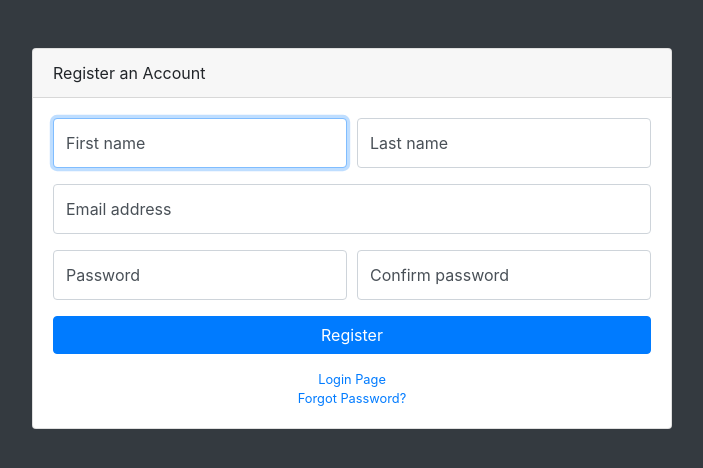
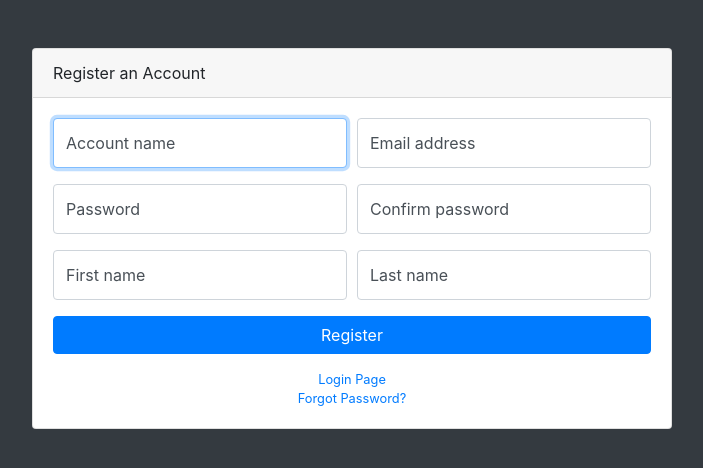
Before and after one commit to klein203/DjangoProject, a Django app: page /soccer/register in a window 1280 px wide. Shown: the top 468 px of the page, without its empty margins (288-991 px from the left). Run offline with Django 3.2, Linux system fonts and the light colour scheme; some libraries are stand-ins or nearby versions.

Commit message:
update, test html

```diff
--- a/soccer/admin.py
+++ b/soccer/admin.py
@@ -1,5 +1,6 @@
 from django.contrib import admin
 from .models import Nation, Team, League, Schedule, Match
+from .models import Test
 
 
 # Register your models here.
@@ -60,3 +61,4 @@ admin.site.register(Nation)
 admin.site.register(Team, TeamAdmin)
 admin.site.register(League, LeagueAdmin)
 admin.site.register(Schedule, ScheduleAdmin)
+admin.site.register(Test)
--- a/soccer/templates/soccer/register.html
+++ b/soccer/templates/soccer/register.html
@@ -26,28 +26,25 @@
     <div class="card card-register mx-auto mt-5">
       <div class="card-header">Register an Account</div>
       <div class="card-body">
-        <form>
+        <form id='registerForm' action="{% url 'soccer:register' %}" method="post">
+<!--          {% if message %}-->
+<!--          <div class="alert alert-warning">{{ message }}</div>-->
+<!--          {% endif %}-->
           {% csrf_token %}
           <div class="form-group">
             <div class="form-row">
               <div class="col-md-6">
                 <div class="form-label-group">
-                  <input type="text" id="firstName" class="form-control" placeholder="First name" required="required" autofocus="autofocus">
-                  <label for="firstName">First name</label>
+                  <input type="text" id="inputName" class="form-control" placeholder="Account name" required="required" autofocus="autofocus">
+                  <label for="firstName">Account name</label>
                 </div>
               </div>
               <div class="col-md-6">
                 <div class="form-label-group">
-                  <input type="text" id="lastName" class="form-control" placeholder="Last name" required="required">
-                  <label for="lastName">Last name</label>
+                  <input type="email" id="inputEmail" class="form-control" placeholder="Email address" required="required">
+                  <label for="inputEmail">Email address</label>
                 </div>
               </div>
-            </div>
-          </div>
-          <div class="form-group">
-            <div class="form-label-group">
-              <input type="email" id="inputEmail" class="form-control" placeholder="Email address" required="required">
-              <label for="inputEmail">Email address</label>
             </div>
           </div>
           <div class="form-group">
@@ -66,7 +63,23 @@
               </div>
             </div>
           </div>
-          <a class="btn btn-primary btn-block" href="#register_submit">Register</a>
+          <div class="form-group">
+            <div class="form-row">
+              <div class="col-md-6">
+                <div class="form-label-group">
+                  <input type="text" id="firstName" class="form-control" placeholder="First name" required="required">
+                  <label for="firstName">First name</label>
+                </div>
+              </div>
+              <div class="col-md-6">
+                <div class="form-label-group">
+                  <input type="text" id="lastName" class="form-control" placeholder="Last name" required="required">
+                  <label for="lastName">Last name</label>
+                </div>
+              </div>
+            </div>
+          </div>
+          <a class="btn btn-primary btn-block" href="#" onclick="document.registerForm.submit()">Register</a>
         </form>
         <div class="text-center">
           <a class="d-block small mt-3" href="{% url 'soccer:login' %}">Login Page</a>
--- a/soccer/urls.py
+++ b/soccer/urls.py
@@ -1,5 +1,6 @@
 from django.urls import path
 from . import views
+from .views import TestView
 
 
 app_name = 'soccer'
@@ -14,4 +15,5 @@ urlpatterns = [
     path('login', views.login, name='login'),
     path('register', views.register, name='register'),
     path('forgot-password', views.forgot_password, name='forgot-password'),
+    path('test', TestView.as_view(), name='test'),
 ]
--- a/soccer/views.py
+++ b/soccer/views.py
@@ -1,12 +1,13 @@
 from django.shortcuts import render, get_object_or_404
 from django.template import loader
 from django.http import HttpResponse, HttpResponseRedirect, Http404
+from django.core.paginator import Paginator, EmptyPage, PageNotAnInteger
 from django.views import generic
-from django.core.paginator import Paginator, EmptyPage, PageNotAnInteger
 from django.views.decorators.csrf import csrf_exempt
+from django.views.generic import FormView
 from django.contrib.auth.models import User
-
 from .models import Match
+from .forms import RegisterForm, TestForm
 import json
 
 # Create your views here.
@@ -92,9 +93,33 @@ def login(request):
     return render(request, 'soccer/login.html', locals())
 
 
-def register(request):
-    return render(request, 'soccer/register.html', locals())
+def forgot_password(request):
+    return render(request, 'soccer/forgot-password.html', locals())
 
 
-def forgot_password(request):
-    return render(request, 'soccer/forgot-password.html', locals())
+def register(request):
+
+    return render(request, 'soccer/register.html', locals())
+    try:
+        User.objects.get(username=username)
+        data = {'code': '-7', 'info': u'用户已存在'}
+    except User.DoesNotExist:
+        user = User.objects.create_user(username, email, password)
+        if user is not None:
+            user.is_active = False
+            user.save()
+
+
+class RegisterView(FormView):
+    form_class = RegisterForm
+    template_name = 'soccer/register.html'
+    context_object_name = 'register_object'
+    #
+    # def get_form_kwargs(self):
+    #     kw
+
+
+class TestView(FormView):
+    form_class = TestForm
+    template_name = 'soccer/test.html'
+    context_object_name = 'test_obj'
```
Also changed, not shown: soccer/forms.py (added, +18 -0 lines), soccer/models.py (+14 -0 lines), soccer/templates/soccer/test.html (added, +40 -0 lines), db.sqlite3, soccer/migrations/0002_test.py (added).
